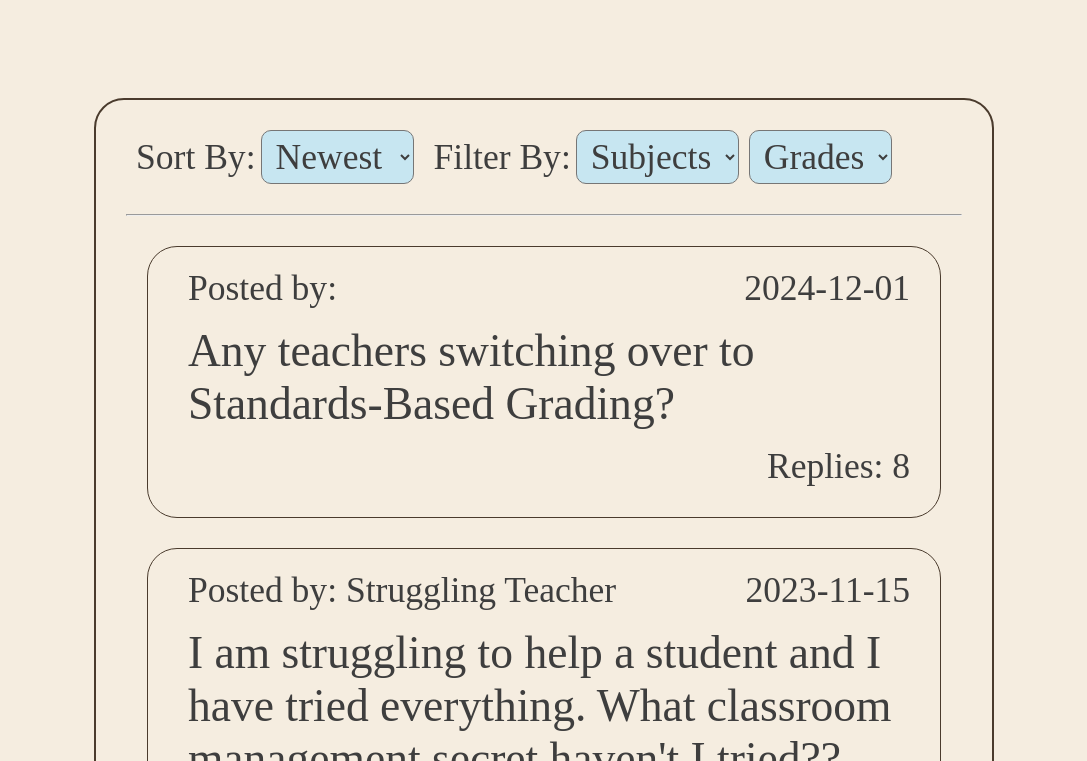
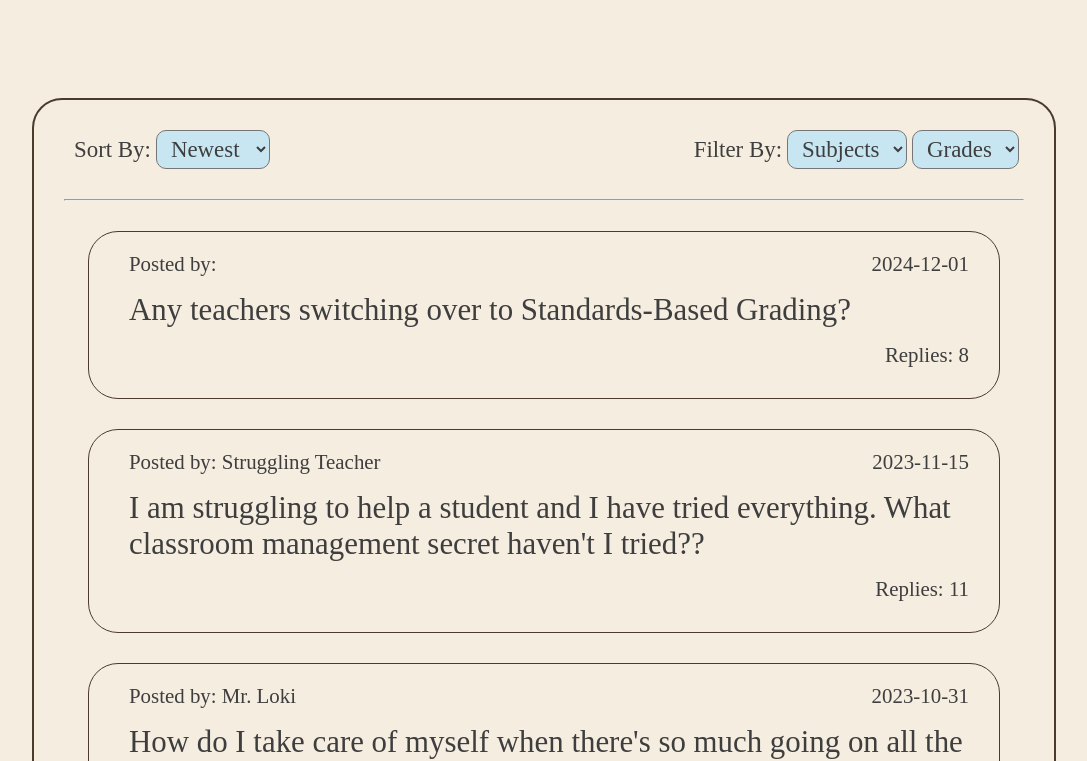
Before and after one commit to cindyawho/mlh-htf2024-project, a React (Create React App) app in the folder my-app/: page /discussions in a window 1280 px wide. Shown: the part 1339-2100 px from the top of the page, without its empty margins (96-1183 px from the left). Built offline with nearby package versions, Linux system fonts and the light colour scheme; the HTML template or start-up script is replaced by a standard one; a web font is replaced by a local one.

Commit message:
Adjust filter bar styling and font sizing of discussions page

```diff
--- a/my-app/src/componentPages/Discussions.js
+++ b/my-app/src/componentPages/Discussions.js
@@ -68,12 +68,15 @@ function Discussions() {
 
       <div class="discussionContainer">
         <div class="filterBar">
+          <div class="sortBarSection">
             <p>Sort By: </p>
             <select name="filter" id="filter" value={selectedSortValue} onChange={handleSortChange}>
               <option value="newest">Newest</option>
               <option value="oldest">Oldest</option>
               <option value="popular">Popular</option>
             </select>
+          </div>
+          <div class="filterBarSection">
             <p>Filter By: </p>
             <select name="subject" id="subject">
               <option value="math">Subjects</option>
@@ -81,6 +84,7 @@ function Discussions() {
             <select name="grades" id="grades">
               <option value="kinder">Grades</option>
             </select>
+          </div>
         </div>
         <hr/>
         <div class="discussions">
--- a/my-app/src/componentPages/discussions.css
+++ b/my-app/src/componentPages/discussions.css
@@ -2,7 +2,7 @@
     margin: 0 auto;
     padding: 10px 30px 20px 30px;
     width: 80%;
-    max-width: 900px;
+    max-width: 1110px;
     border: 1px solid var(--bg-accent-lines);
     border-radius: 30px;
     overflow: visible;
@@ -34,7 +34,7 @@
     margin: 0 auto 100px auto;
     padding: 10px 30px 20px 30px;
     width: 80%;
-    max-width: 900px;
+    max-width: 1110px;
     border: 2.5px solid var(--bg-accent-lines);
     border-radius: 30px;
     overflow: visible;
@@ -42,9 +42,11 @@
 }
 .filterBar{
     margin: 20px auto;
+    display: flex;
+    justify-content: space-between;
 }
-.filterBar p{
-    font-size: var(--nav-font-size);
+.filterBar p, .filterBar select{
+    font-size: calc(14px + 10/1440*100vw);
     display: inline-block;
     margin-right: 5px;
 }
@@ -56,7 +58,7 @@ hr{
     margin: 30px auto;
     padding: 20px 30px;
     width: 95%;
-    max-width: 900px;
+    max-width: 1110px;
     border: 1px solid var(--bg-accent-lines);
     border-radius: 30px;
     overflow: visible;
@@ -67,11 +69,11 @@ hr{
     justify-content: space-between;
 }
 .discussion h2{
-    font-size: calc(var(--nav-font-size) + 10px);
+    font-size: calc(22px + 10/1440*100vw);
     margin: 15px 0;
 }
 .discussion p{
-    font-size: var(--nav-font-size);
+    font-size: calc(12px + 10/1440*100vw);
 }
 .discussionReplies{
     text-align: right;
```
Lines whose indentation alone changed are shown as unchanged.
